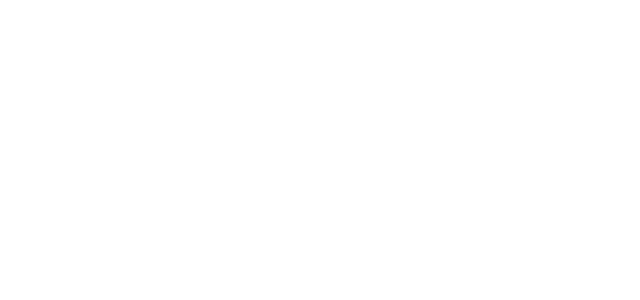
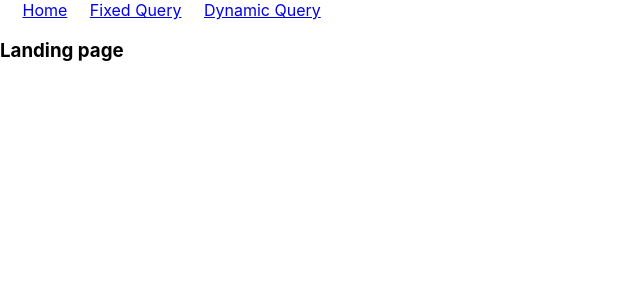
Before and after one commit to Thorn5/hacker_news, a React (Create React App) app: page / in a window 1280 px wide. Shown: the top 300 px of the page, without its empty margins (0-640 px from the left). Built offline with nearby package versions, Linux system fonts and the light colour scheme.

Commit message:
Nav Works

```diff
--- a/src/App.js
+++ b/src/App.js
@@ -5,6 +5,7 @@
 import Landing from './views/Landing';
 import FixedQuery from './views/FixedQuery';
 import DynamicQuery from './views/DynamicQuery';
+import NoPage from './views/NoPage';
 
 function App() {
   return (
@@ -12,8 +13,9 @@
       <Routes>
         <Route path='/' element={<Navbar />}>
           <Route index element={<Landing />} />
-          <Route path='/fixedquery' element={<FixedQuery />} />
-          <Route path='/dynamicquery' element={<DynamicQuery />} />
+          <Route path="fixedquery"  element={<FixedQuery />} />
+          <Route path="dynamicquery" element={<DynamicQuery />} />
+          <Route path="*" element={<NoPage />} />
         </Route>
       </Routes>
     </>
--- a/src/elements/Navbar.js
+++ b/src/elements/Navbar.js
@@ -2,19 +2,23 @@
 import { Outlet, NavLink } from 'react-router-dom';
 
 const Navbar = () => {
+    return (
         <div>
             <nav>
                 <span>
+                    &nbsp; &nbsp; &nbsp;
                     <NavLink to='/'>
                         Home
                     </NavLink>
                 </span>
                 <span>
+                    &nbsp; &nbsp; &nbsp;
                     <NavLink to='/fixedquery'>
                         Fixed Query
                     </NavLink>
                 </span>
                 <span>
+                    &nbsp; &nbsp; &nbsp;
                     <NavLink to='/dynamicquery'>
                         Dynamic Query
                     </NavLink>
@@ -22,6 +26,29 @@
             </nav>
             <Outlet />
         </div>
+        // <div>
+        //     <nav>
+        //         <ul>
+        //             <li>
+        //                 <NavLink to='/'>
+        //                     Home
+        //                 </NavLink>
+        //             </li>
+        //             <li>
+        //                 <NavLink to='/fixedquery'>
+        //                     Fixed Query
+        //                 </NavLink>
+        //             </li>
+        //             <li>
+        //                 <NavLink to='/dynamicquery'>
+        //                     Dynamic Query
+        //                 </NavLink>
+        //             </li>
+        //         </ul>
+        //     </nav>
+        //     <Outlet />
+        // </div>
+    )
 }
 
 export default Navbar;
--- a/src/index.js
+++ b/src/index.js
@@ -7,11 +7,11 @@
 
 const root = ReactDOM.createRoot(document.getElementById('root'));
 root.render(
-  <React.StrictMode>
+  // <React.StrictMode>
     <BrowserRouter>
     <App />
     </BrowserRouter>
-  </React.StrictMode>
+  // </React.StrictMode>
 );
 
 // If you want to start measuring performance in your app, pass a function
--- /dev/null
+++ b/src/views/NoPage.js
@@ -0,0 +1,7 @@
+const NoPage = () => {
+    return (
+        <div><h1>&nbsp; &nbsp; &nbsp; 404</h1></div>
+    )
+}
+
+export default NoPage;
```
Lines whose indentation alone changed are shown as unchanged.
